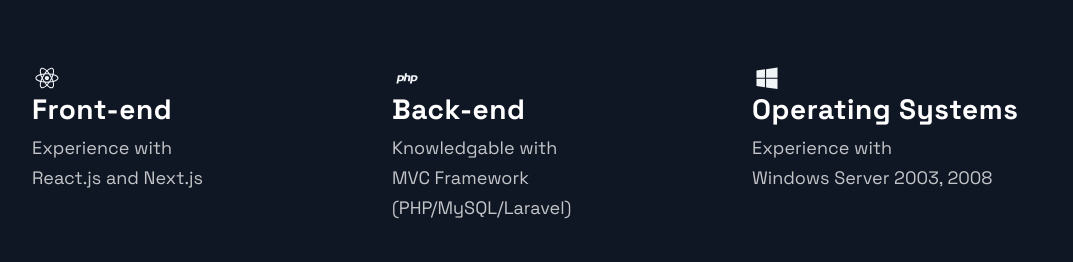
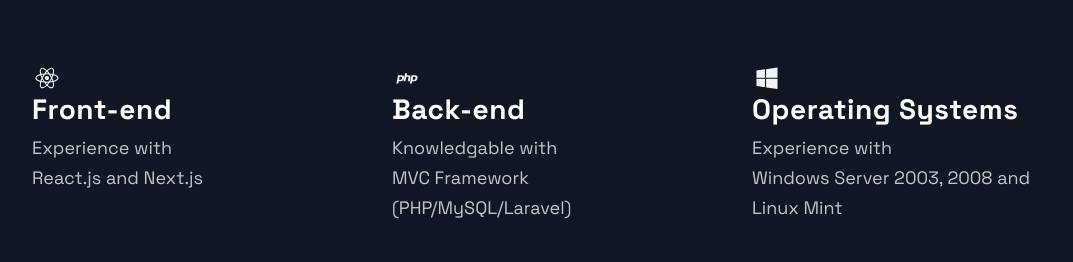
Before and after one commit to AishteruVincent/portfolio, a Next.js app: page / in a window 1280 px wide. Shown: the part 2280-2542 px from the top of the page, without its empty margins (88-1161 px from the left). Built offline with nearby package versions, Linux system fonts and the light colour scheme.

Commit message:
Edited technologies

```diff
--- a/src/components/Technologies/Technologies.js
+++ b/src/components/Technologies/Technologies.js
@@ -30,7 +30,7 @@
         <DiWindows size="3rem"/>
         <ListContainer>
           <ListTitle>Operating Systems</ListTitle>
-          <ListParagraph>Experience with <br/> Windows Server 2003, 2008</ListParagraph>
+          <ListParagraph>Experience with <br/> Windows Server 2003, 2008 and Linux Mint</ListParagraph>
         </ListContainer>
       </ListItem>
       <ListItem>
```
